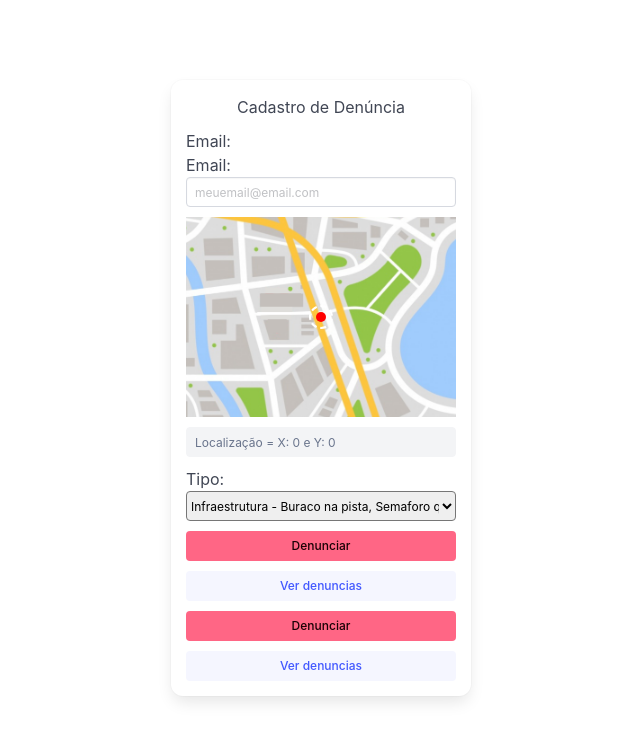
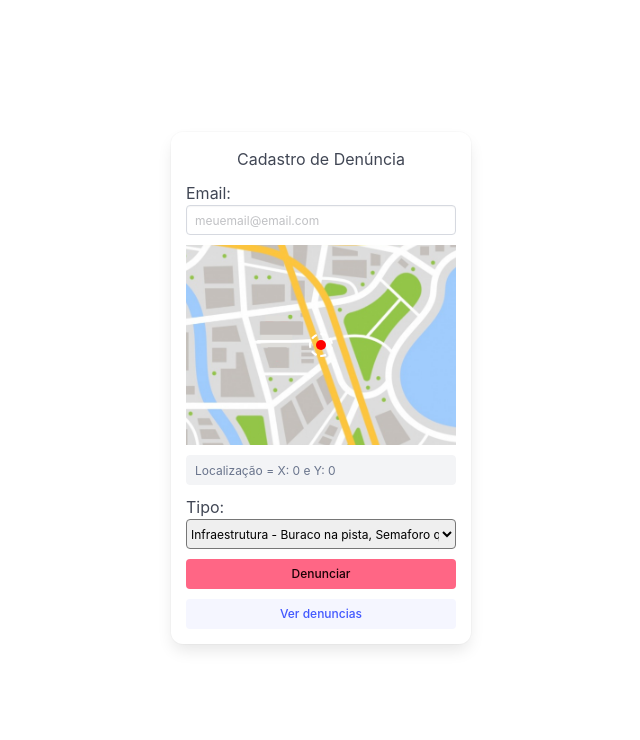
Before and after one commit to AndreyJustino/hackathonsPDA, a plain HTML site: page cadastro.html in a window 1280 px wide. Shown: the whole page, without its empty margins (319-959 px from the left). Drawn offline with nearby package versions, Linux system fonts and the light colour scheme.

Commit message:
fix: preventDefault era usado para evitar que a page fosse atualizada, esse comportamento agora é esperado, melhorado a legibilidade e usando os conceitos certos

```diff
--- a/cadastro.html
+++ b/cadastro.html
@@ -17,14 +17,12 @@
     <link rel="stylesheet" href="styles/cadastro.css" />
   </head>
   <body>
-    <form class="card">
-    <form class="card">
+    <form id="form-cadastro-denuncias" class="card">
       <h2>Cadastro de Denúncia</h2>
       <!--
       <label for="input-nome">Nome:</label>
       <input type="text" id="input-nome" required /> -->
 
-      <label class="are-small" for="input-email">Email:</label>
       <label class="are-small" for="input-email">Email:</label>
       <input
         class="input is-small"
@@ -35,7 +33,6 @@
         required
         pattern="[\w]*[@][\w]+[\\.][\w]+[\w]+"
         placeholder="meuemail@email.com"
-        placeholder="meuemail@email.com"
       />
 
       <div class="container-mapa">
@@ -45,7 +42,6 @@
 
       <input
         class="input is-small"
-        class="input is-small"
         type="text"
         value="Localização = X: 0 e Y: 0"
         required
@@ -54,7 +50,7 @@
       />
 
       <label for="select-tipo">Tipo:</label>
-      <select class="select is-small" class="select is-small" name="select-tipo" id="select-tipo">
+      <select class="select is-small" name="select-tipo" id="select-tipo">
         <option value="Infraestrutura">
           Infraestrutura - Buraco na pista, Semaforo quebrado...
         </option>
@@ -77,16 +73,6 @@
       <button class="button is-small is-link is-inverted" id="button-tabela">
         Ver denuncias
       </button>
-      <button
-        class="button is-small is-danger"
-        type="submit"
-        id="button-denunciar"
-      >
-        Denunciar
-      </button>
-      <button class="button is-small is-link is-inverted" id="button-tabela">
-        Ver denuncias
-      </button>
     </form>
 
     <script type="module" src="scripts/database/database.js"></script>
--- a/scripts/cadastro.js
+++ b/scripts/cadastro.js
@@ -23,6 +23,7 @@ function irParaPaginaDeDenuncias(evt) {
  * @description Função que captura as infos dos inputs e chama "cadastrarDenuncia" do database
  */
 function cadastrarDenuncia() {
+  //Obtendo valores dos inputs
   const email = emailInput.value;
   const endereco = enderecoInput.value;
 
@@ -44,8 +45,8 @@ const enderecoInput = document.getElementById("input-endereco");
 const tipoSelect = document.getElementById("select-tipo");
 
 //Obtendo botao de "submit"
-const denunciarButton = document.getElementById("button-denunciar");
-denunciarButton.addEventListener("click", cadastrarDenuncia); //Atribuindo o evento ao botao
+const formCadastro = document.getElementById("form-cadastro-denuncias");
+formCadastro.addEventListener("submit", cadastrarDenuncia); //Atribuindo o evento ao form
 
 //Obtendo o botao "Ver denuncias"
 const verDenunciasButton = document.getElementById("button-tabela");
```
